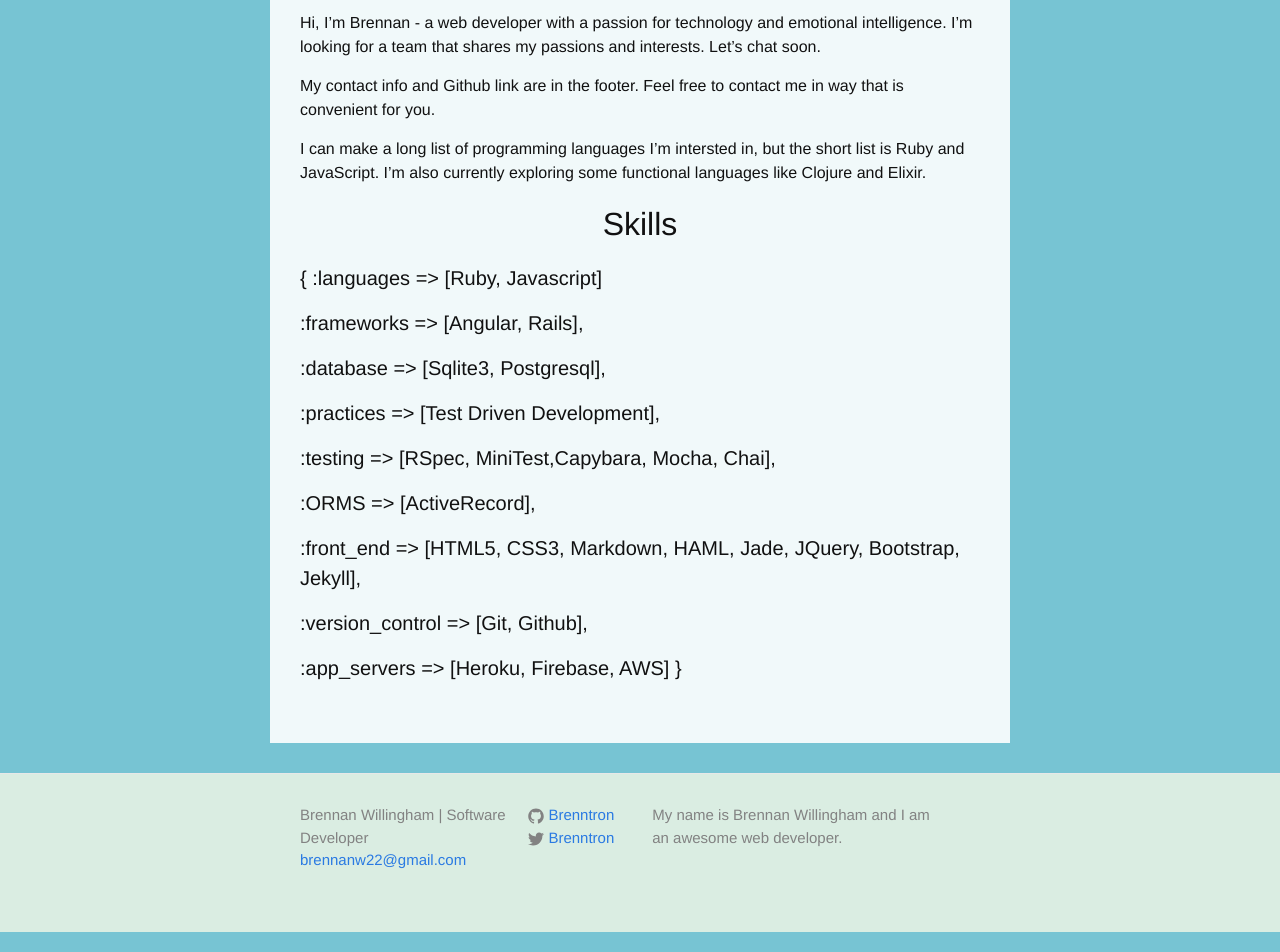
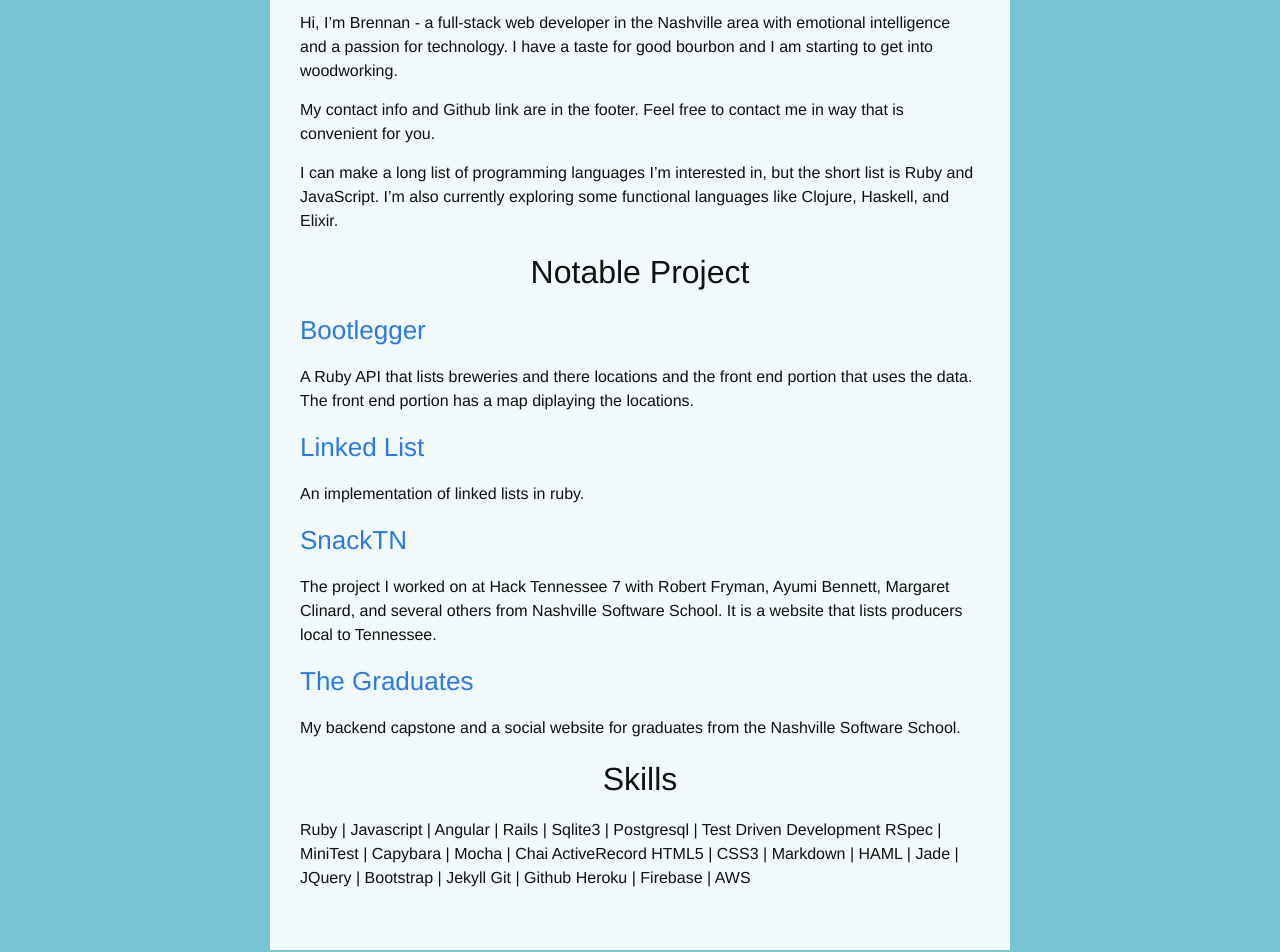
Before and after one commit to Brenntron/Brenntron.github.io, a Jekyll site: the page built from about.md, in a window 1280 px wide and 1400 px high, cut to the strip 448-1400 px from the top of the window. Built offline with Jekyll 4.4.1, drawn with Linux system fonts in a browser that asks for light colours.

Commit message:
Fixed spelling errors

```diff
--- a/about.md
+++ b/about.md
@@ -6,28 +6,38 @@
 
 <img src="https://s.gravatar.com/avatar/d65359ab27ec95d16c06c4d67b092e47?s=250" class="gravatar" alt="A photo of {{ author.name }}">
 
-Hi, I'm Brennan - a web developer with a passion for technology and emotional intelligence. I'm looking for a team that shares my passions and interests. Let's chat soon.
+Hi, I'm Brennan - a full-stack web developer in the Nashville area with emotional intelligence and a passion for technology. I have a taste for good bourbon and I am starting to get into woodworking.
 
 My contact info and Github link are in the footer. Feel free to contact me in way that is convenient for you.
 
-I can make a long list of programming languages I'm intersted in, but the short list is Ruby and JavaScript. I'm also currently exploring some functional languages like Clojure and Elixir.
+I can make a long list of programming languages I'm interested in, but the short list is Ruby and JavaScript. I'm also currently exploring some functional languages like Clojure, Haskell, and Elixir.
+
+##Notable Project
+
+###[Bootlegger](www.github.com/brenntron/bootlegger)
+
+A Ruby API that lists breweries and there locations and the front end portion that uses the data.
+The front end portion has a map diplaying the locations.
+
+###[Linked List](github.com/brenntron/linked_list_cohort_huckleberry)
+
+An implementation of linked lists in ruby.
+
+###[SnackTN](github.com/RJFryman/snack_tennessee)
+
+The project I worked on at Hack Tennessee 7 with Robert Fryman, Ayumi Bennett, Margaret Clinard, and several others from Nashville Software School.
+It is a website that lists producers local to Tennessee.
+
+###[The Graduates](github.com/brenntron/thegraduates)
+
+My backend capstone and a social website for graduates from the Nashville Software School.
+
 
 ##Skills
 
-####{ :languages => [Ruby, Javascript]
-
-####  :frameworks => [Angular, Rails],
-
-####  :database => [Sqlite3, Postgresql],
-
-####  :practices => [Test Driven Development],
-
-####  :testing => [RSpec, MiniTest,Capybara, Mocha, Chai],
-
-####  :ORMS => [ActiveRecord],
-
-####  :front_end => [HTML5, CSS3, Markdown, HAML, Jade, JQuery, Bootstrap, Jekyll],
-
-####  :version_control => [Git, Github],
-
-####  :app_servers => [Heroku, Firebase, AWS] }
+Ruby | Javascript | Angular | Rails | Sqlite3 | Postgresql | Test Driven Development
+RSpec | MiniTest | Capybara | Mocha | Chai
+ActiveRecord
+HTML5 | CSS3 | Markdown | HAML | Jade | JQuery | Bootstrap | Jekyll
+Git | Github
+Heroku | Firebase | AWS
```
